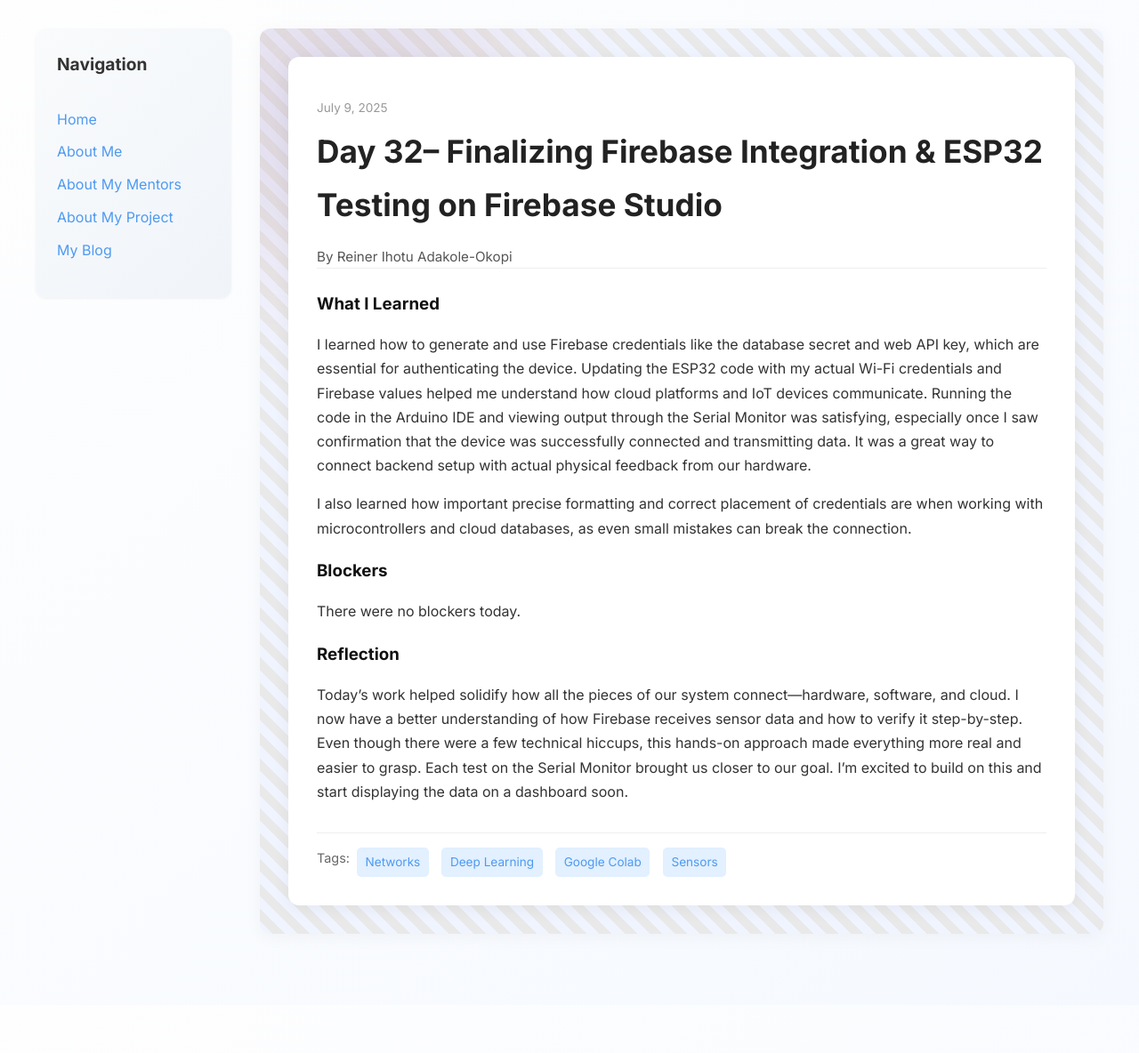
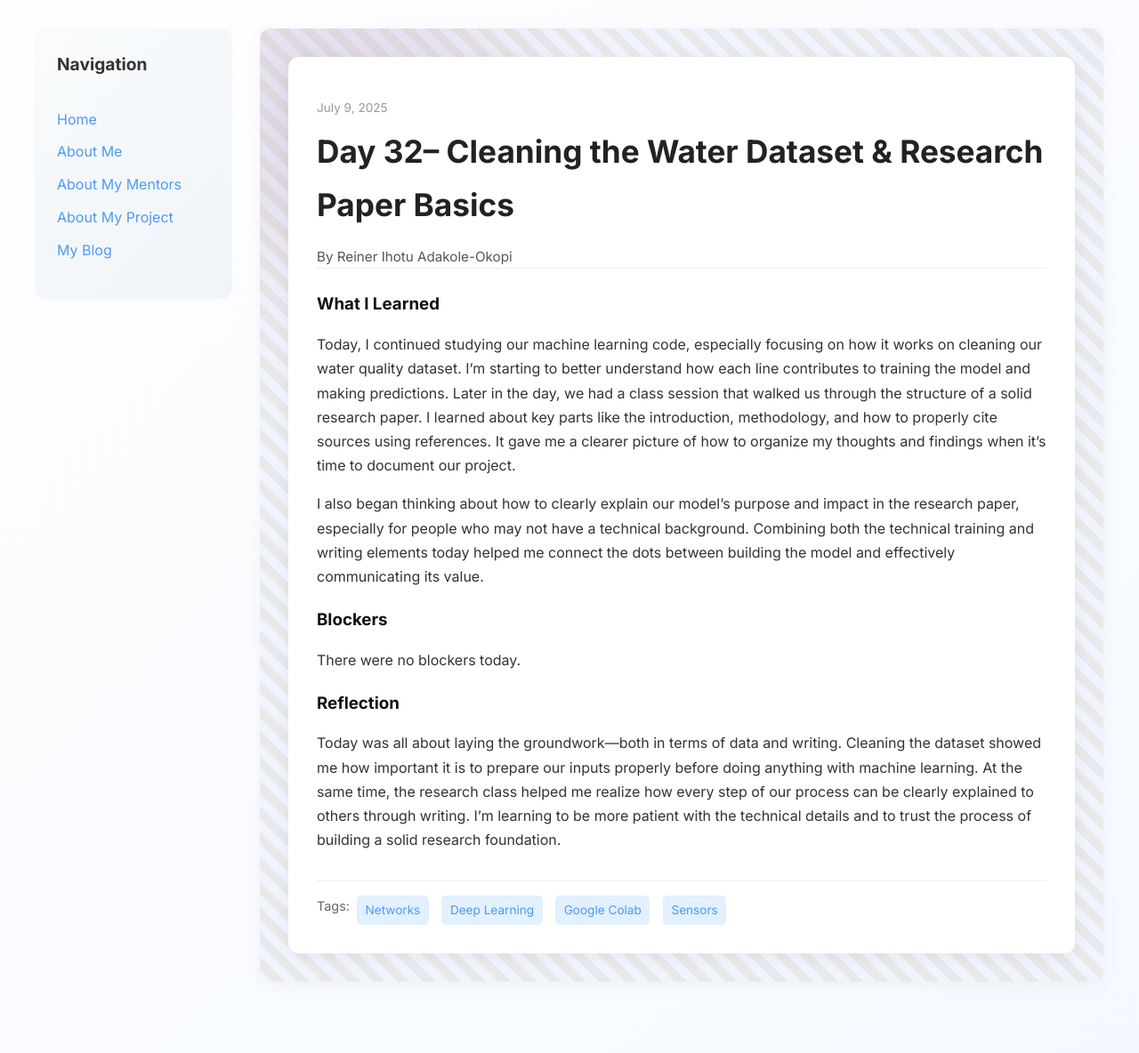
Before and after one commit to Reiner343/Reiner343.github.io, a Jekyll site: the page built from _posts/2025-07-09-day-32.md, in a window 1280 px wide. Shown: the whole page at 89% size. Built offline with Jekyll 4.4.1, drawn with Linux system fonts in a browser that asks for light colours; before the commit the page ends 1130 px from its top, so only the background shows below that.

Commit message:
Update 2025-07-09-day-32.md

```diff
--- a/_posts/2025-07-09-day-32.md
+++ b/_posts/2025-07-09-day-32.md
@@ -1,19 +1,19 @@
 ---
 layout: post
-title: "Day 32– Finalizing Firebase Integration & ESP32 Testing on Firebase Studio"
+title: "Day 32– Cleaning the Water Dataset & Research Paper Basics"
 date: 2025-07-09
 author: Reiner Ihotu Adakole-Okopi
 permalink: /day32.html
 tags: ["Networks", "Deep Learning", "Google Colab", "Sensors"]
 
 what_i_learned: |
-  I learned how to generate and use Firebase credentials like the database secret and web API key, which are essential for authenticating the device. Updating the ESP32 code with my actual Wi-Fi credentials and Firebase values helped me understand how cloud platforms and IoT devices communicate. Running the code in the Arduino IDE and viewing output through the Serial Monitor was satisfying, especially once I saw confirmation that the device was successfully connected and transmitting data. It was a great way to connect backend setup with actual physical feedback from our hardware.
+  Today, I continued studying our machine learning code, especially focusing on how it works on cleaning our water quality dataset. I'm starting to better understand how each line contributes to training the model and making predictions. Later in the day, we had a class session that walked us through the structure of a solid research paper. I learned about key parts like the introduction, methodology, and how to properly cite sources using references. It gave me a clearer picture of how to organize my thoughts and findings when it’s time to document our project.
 
-  I also learned how important precise formatting and correct placement of credentials are when working with microcontrollers and cloud databases, as even small mistakes can break the connection.
+  I also began thinking about how to clearly explain our model's purpose and impact in the research paper, especially for people who may not have a technical background. Combining both the technical training and writing elements today helped me connect the dots between building the model and effectively communicating its value.
 
 blockers: |
   There were no blockers today.
 
 reflection: |
-  Today’s work helped solidify how all the pieces of our system connect—hardware, software, and cloud. I now have a better understanding of how Firebase receives sensor data and how to verify it step-by-step. Even though there were a few technical hiccups, this hands-on approach made everything more real and easier to grasp. Each test on the Serial Monitor brought us closer to our goal. I’m excited to build on this and start displaying the data on a dashboard soon.
+  Today was all about laying the groundwork—both in terms of data and writing. Cleaning the dataset showed me how important it is to prepare our inputs properly before doing anything with machine learning. At the same time, the research class helped me realize how every step of our process can be clearly explained to others through writing. I’m learning to be more patient with the technical details and to trust the process of building a solid research foundation.
 ---
```
